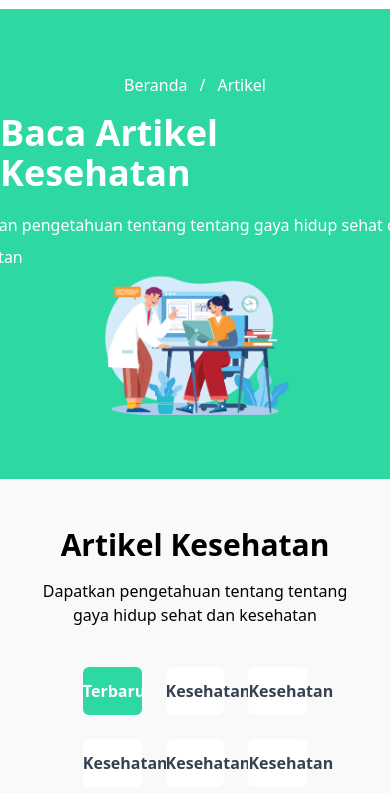
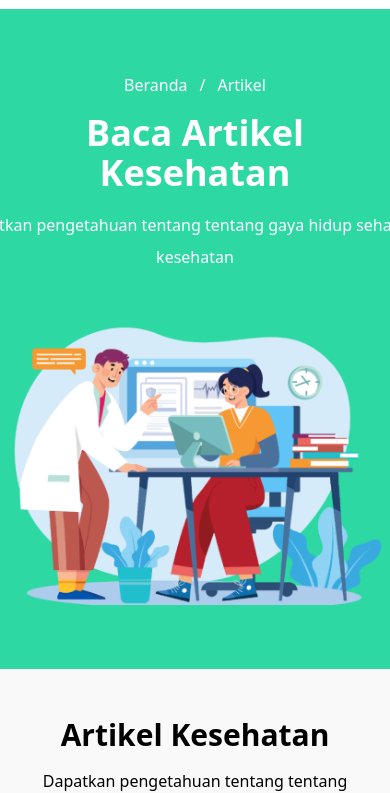
Before and after one commit to satyaflow/SehatGo, a website: page artikel.html in a window 390 px wide. Shown: the part 55-848 px from the top of the page. Drawn offline with nearby package versions, Linux system fonts and the light colour scheme.

Commit message:
artikel done

```diff
--- a/artikel.html
+++ b/artikel.html
@@ -69,9 +69,9 @@
 </header>
 
   <div class="w-full h-auto lg:h-[40vh] hijau flex  items-center justify-center lg:py-0 py-16">
-    <div class="2xl:w-[65%] xl:w-[80%] lg:w-[90%] w-full  h-auto flex flex-col lg:flex-row items-center justify-center ">
-      <div class="lg:w-[50%] md:w-[80%] w-full  flex lg:items-start md:items-center  items-center justify-center flex-col gap-4 ">
-        <div class="flex  items-start justify-center gap-3">
+    <div class="2xl:w-[65%] xl:w-[80%] lg:w-[90%] w-full  h-auto flex flex-col lg:flex-row items-center justify-center  gap-y-12">
+      <div class="lg:w-[50%] md:w-[80%] w-full  flex lg:items-start md:items-center lg:text-start text-center  items-center justify-center flex-col gap-4 ">
+        <div class="flex items-start justify-center gap-3">
           <a class="text-white font-medium" href="beranda">Beranda</a>
           <p class="text-white font-medium">/</p>
           <a class="text-white font-medium" href="beranda">Artikel</a>
@@ -80,7 +80,7 @@
         <p class="font-reguler text-white text-base leading-8 w-[500px]">Dapatkan pengetahuan tentang tentang gaya hidup
           sehat dan kesehatan </p>
       </div>
-      <div class="w-[50%]">
+      <div class="lg:w-[50%] md:w-[80%] w-full flex justify-center items-center">
         <img class="object-cover auto" src="Gambar/Ilustrasi-1.png" alt="Gambar Ilustrasi">
       </div>
     </div>
```
